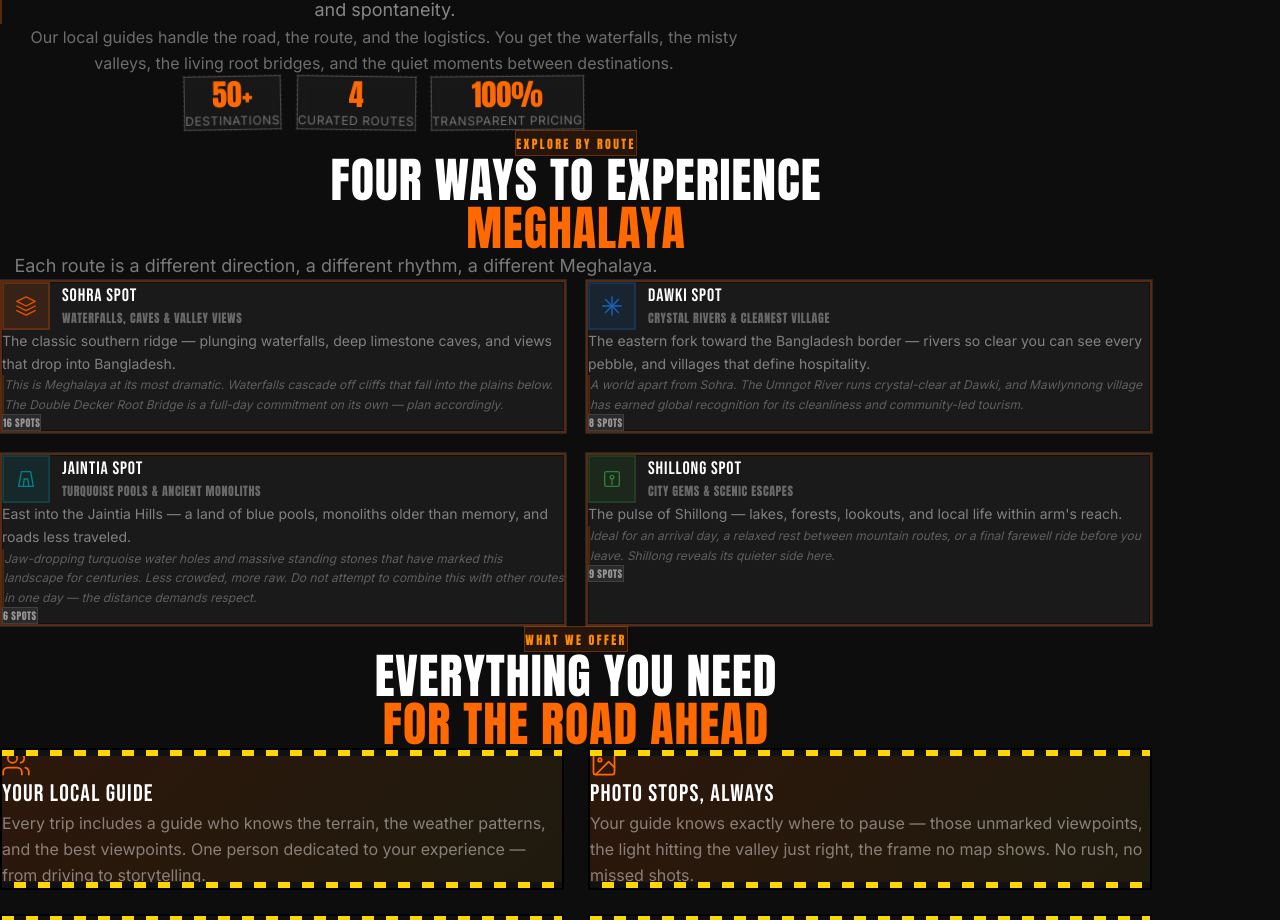
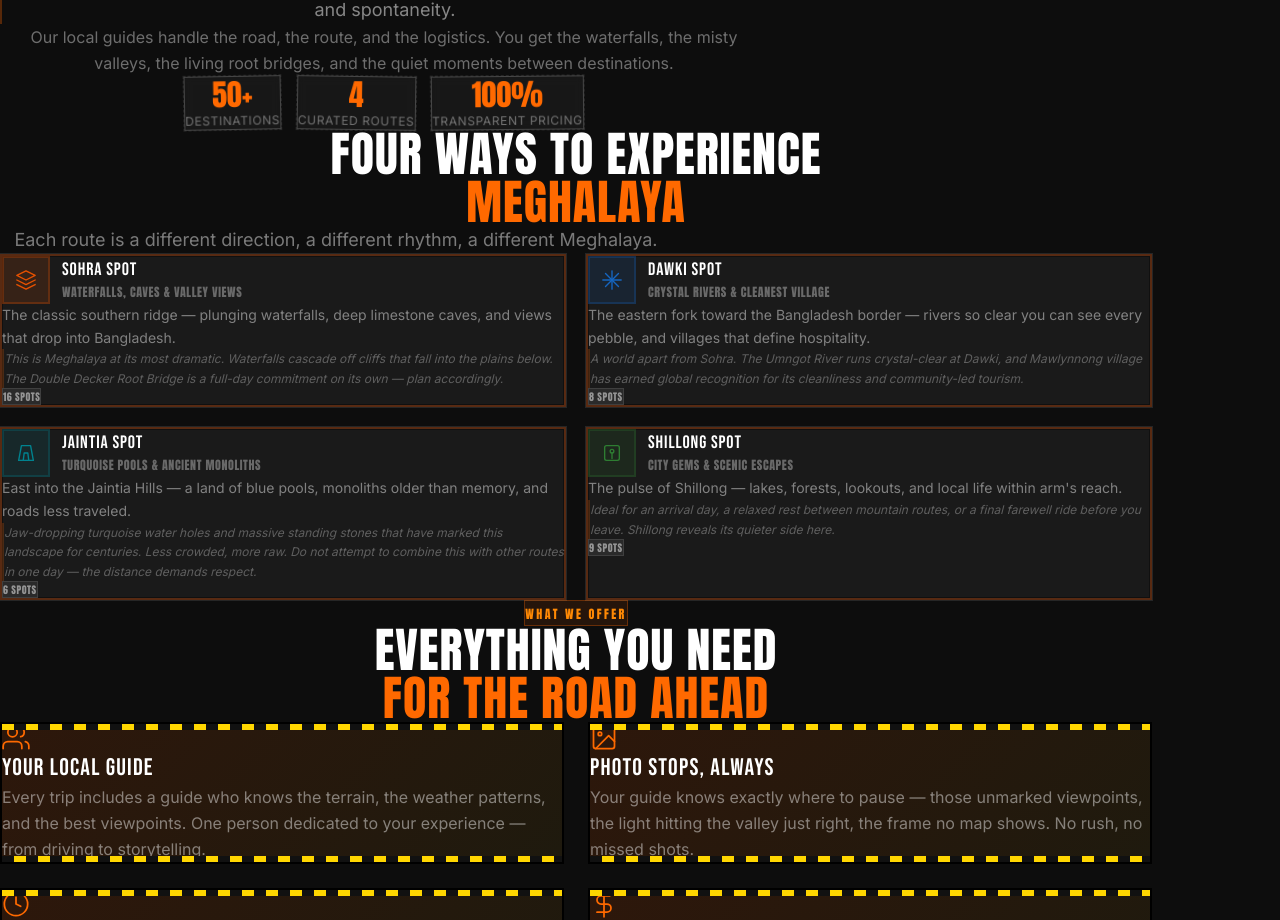
Before and after one commit to devXvibecode/shillong-ride, a React (Vite) app: page /#/ in a window 1280 px wide. Shown: the part 1010-1930 px from the top of the page. Built offline with nearby package versions, Linux system fonts and the light colour scheme; no server answers.

Commit message:
Remove 'Explore By Route' badge from homepage

```diff
--- a/src/pages/Home.jsx
+++ b/src/pages/Home.jsx
@@ -126,9 +126,7 @@ export default function Home() {
             viewport={{ once: true, margin: '-80px' }}
             className="text-center mb-16"
           >
-            <div className="inline-block px-4 py-2 bg-orange-500/10 border border-orange-500/30 mb-4">
-              <span className="font-['Anton'] text-orange-400 text-xs uppercase tracking-[0.2em]">Explore By Route</span>
-            </div>
+
             <h2 className="font-['Anton'] text-3xl sm:text-5xl text-white uppercase tracking-[0.02em] mb-4">
               Four Ways to Experience<br />
               <span className="text-orange-500">MEGHALAYA</span>
```
